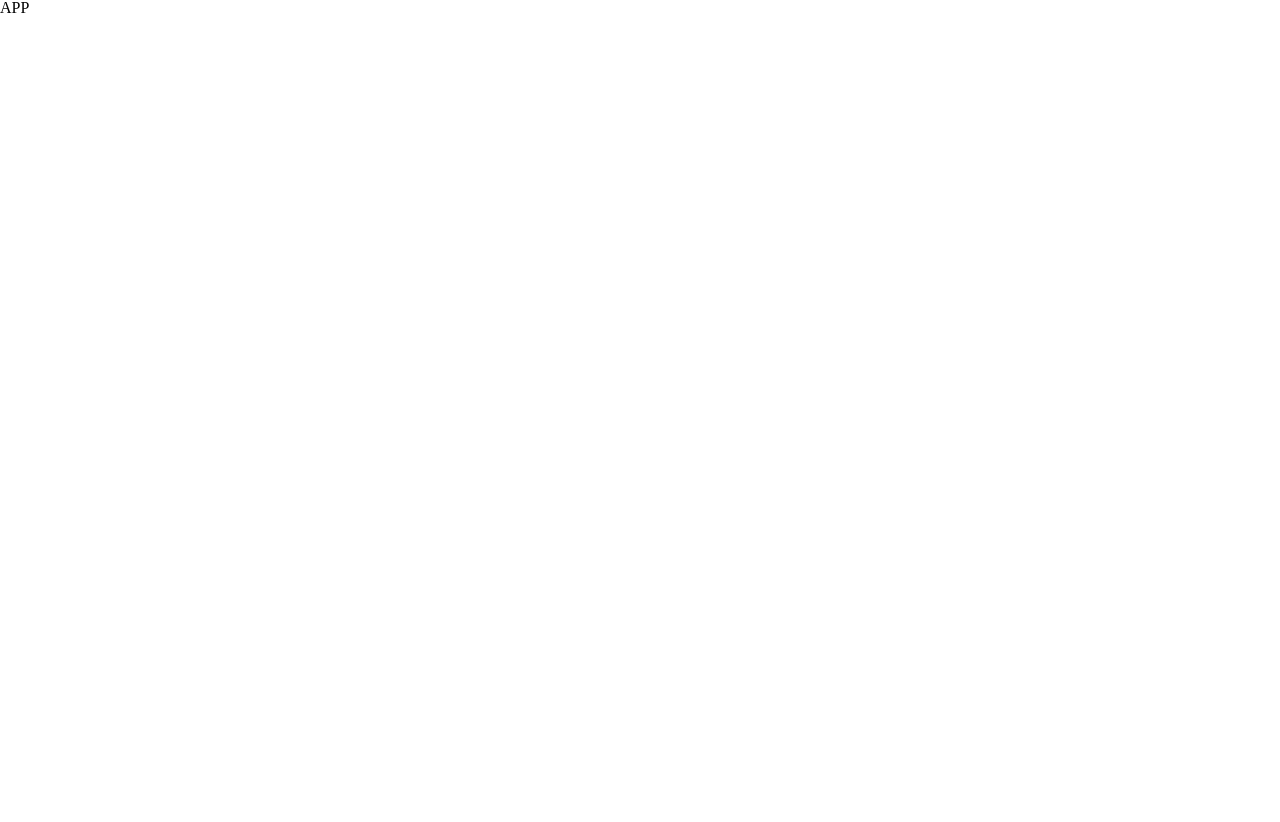
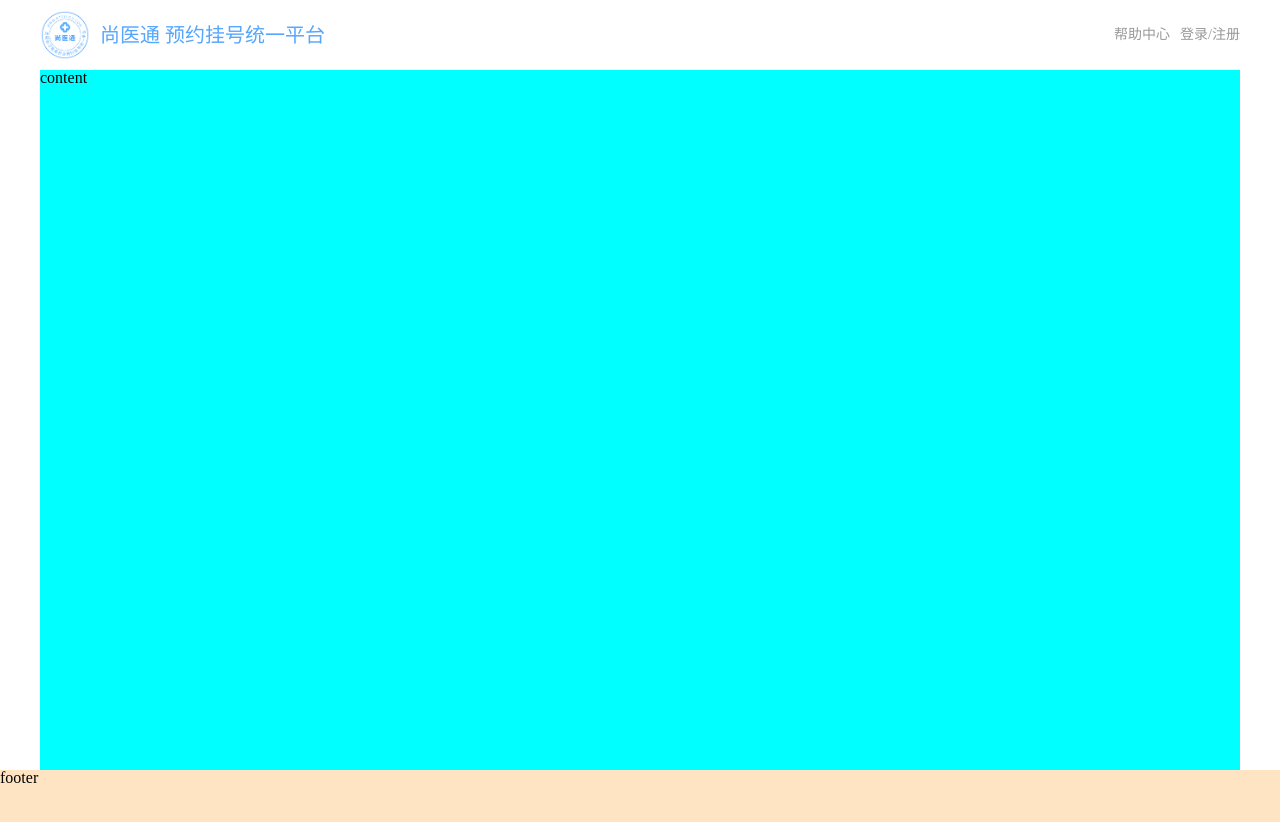
Before and after one commit to hewenyuAndroid/syt, a Vue app: page / in a window 1280 px wide. Shown: the top 822 px of the page. Before the commit the page ends 800 px from the top, so only its background shows below. Built offline with nearby package versions, Linux system fonts and the light colour scheme.

Commit message:
完成页面结构搭建 header + content + footer

```diff
--- a/src/App.vue
+++ b/src/App.vue
@@ -2,9 +2,33 @@
 </script>
 
 <template>
-  <div>APP</div>
+  <div class="container">
+    <!-- 顶部 -->
+    <HospitalTop />
+    <!-- 内容区域 -->
+    <div class="content">content</div>
+    <!-- 底部 -->
+    <div class="footer">footer</div>
+  </div>
 </template>
 
-<style scoped>
+<style scoped lang="scss">
+.container {
+  display: flex;
+  flex-direction: column;
+  align-items: center;
+}
 
+.content {
+  width: 1200px;
+  background-color: aqua;
+  height: 700px;
+  margin-top: 70px;
+}
+
+.footer {
+  width: 100%;
+  height: 100px;
+  background-color: bisque;
+}
 </style>
--- /dev/null
+++ b/src/components/hospital-top/index.vue
@@ -0,0 +1,64 @@
+<template>
+  <div class="top">
+    <div class="content">
+      <div class="left">
+        <img src="../../assets/images/logo.png" alt="logo" />
+        <p>尚医通 预约挂号统一平台</p>
+      </div>
+
+      <div class="right">
+        <p class="help">帮助中心</p>
+        <p class="login">登录/注册</p>
+      </div>
+    </div>
+  </div>
+</template>
+
+<script>
+export default {};
+</script>
+
+<style scope lang="scss">
+.top {
+  /* 固定在顶部上方，使用固定定位 */
+  position: fixed;
+  z-index: 999;
+  width: 100%;
+  height: 70px;
+  background-color: #fff;
+}
+.content {
+  width: 1200px;
+  height: 70px;
+  margin: 0 auto;
+  display: flex;
+  justify-content: space-between;
+}
+
+.left {
+  display: flex;
+  justify-content: center;
+  align-items: center;
+}
+
+.left img {
+  width: 50px;
+  height: 50px;
+  margin-right: 10px;
+}
+.left p {
+  font-size: 20px;
+  color: #55a6fe;
+}
+
+.right {
+  display: flex;
+  justify-content: center;
+  align-items: center;
+  font-size: 14px;
+  color: #999;
+}
+.help {
+  margin-right: 10px;
+}
+</style>
```
Also changed, not shown: src/main.ts (+14 -3 lines).
